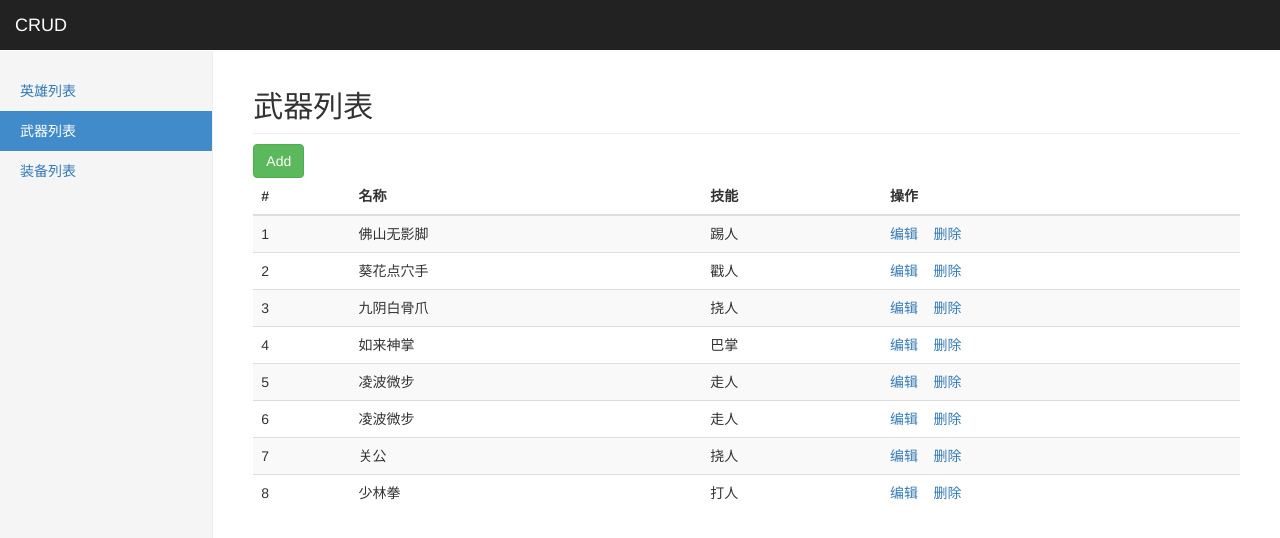
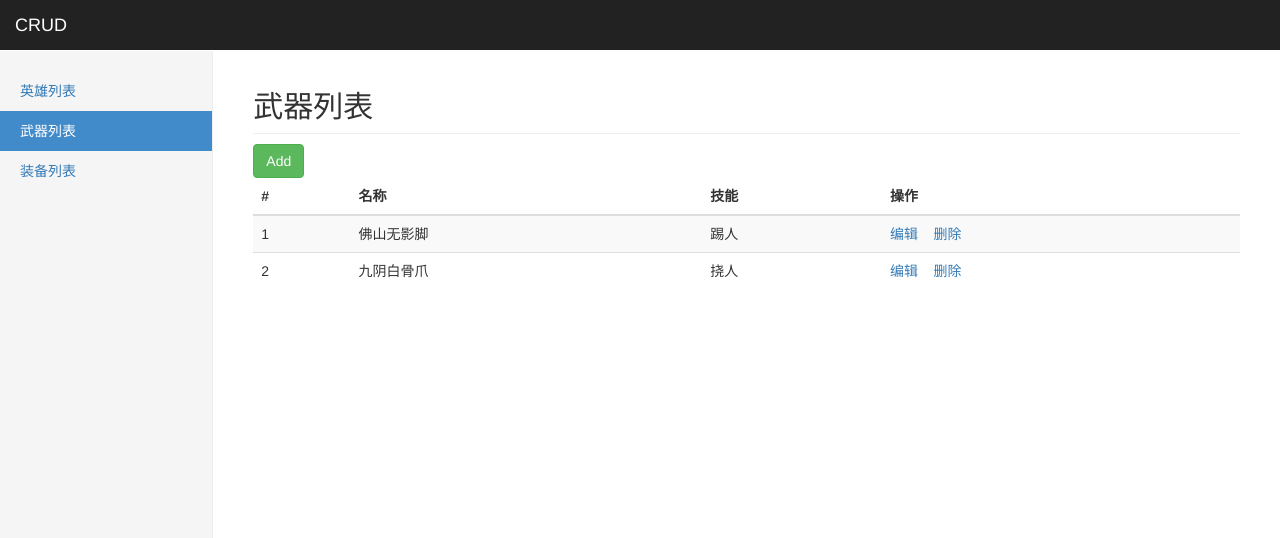
Before and after one commit to Comelia/heroes-1, a Vue app: page /#/weapon in a window 1280 px wide. Shown: the top 538 px of the page. Built offline with nearby package versions, Linux system fonts and the light colour scheme; data requests are answered from the project's data file.

Commit message:
武器列表 删除完成

```diff
--- a/db.json
+++ b/db.json
@@ -6,39 +6,9 @@
       "skill": "踢人"
     },
     {
-      "id": 2,
-      "name": "葵花点穴手",
-      "skill": "戳人"
-    },
-    {
       "id": 3,
       "name": "九阴白骨爪",
       "skill": "挠人"
-    },
-    {
-      "id": 4,
-      "name": "如来神掌",
-      "skill": "巴掌"
-    },
-    {
-      "name": "凌波微步",
-      "skill": "走人",
-      "id": 5
-    },
-    {
-      "name": "凌波微步",
-      "skill": "走人",
-      "id": 6
-    },
-    {
-      "name": "关公",
-      "skill": "挠人",
-      "id": 7
-    },
-    {
-      "name": "少林拳",
-      "skill": "打人",
-      "id": 8
     }
   ],
   "heroes": [
--- a/src/views/weapon/WeaponAdd.vue
+++ b/src/views/weapon/WeaponAdd.vue
@@ -32,6 +32,7 @@ export default {
     }
   },
   methods: {
+    // 添加
     addData() {
       this.axios
         .post(`/users`,this.formData)
--- a/src/views/weapon/WeqponList.vue
+++ b/src/views/weapon/WeqponList.vue
@@ -21,7 +21,7 @@
                 <td>
                   <router-link :to="{ name: 'weaponedit', params: { id: item.id } }">编辑</router-link>
                   &nbsp;&nbsp;
-                  <a href="javascript:window.confirm('Are you sure?')">删除</a>
+                  <a href="#" @click.prevent="delData(item.id)">删除</a>
                 </td>
               </tr>
             </tbody>
@@ -51,7 +51,24 @@ export default {
           }
         })
     },
-
+    // 删除数据
+    delData(id) {
+      if ( !confirm('您确认删除吗?') ) {
+        return false;
+      }
+      this.axios
+        .delete('/users/'+ id)
+        .then((res) => {
+          // console.log(res)
+          // 如果删除成功 更新数据
+          if ( res.status === 200 ) {
+            this.getData()
+          }
+        })
+        .catch((err) => {
+          console.log(err)
+        })
+    }
   },
   created() {
     this.getData()
```
